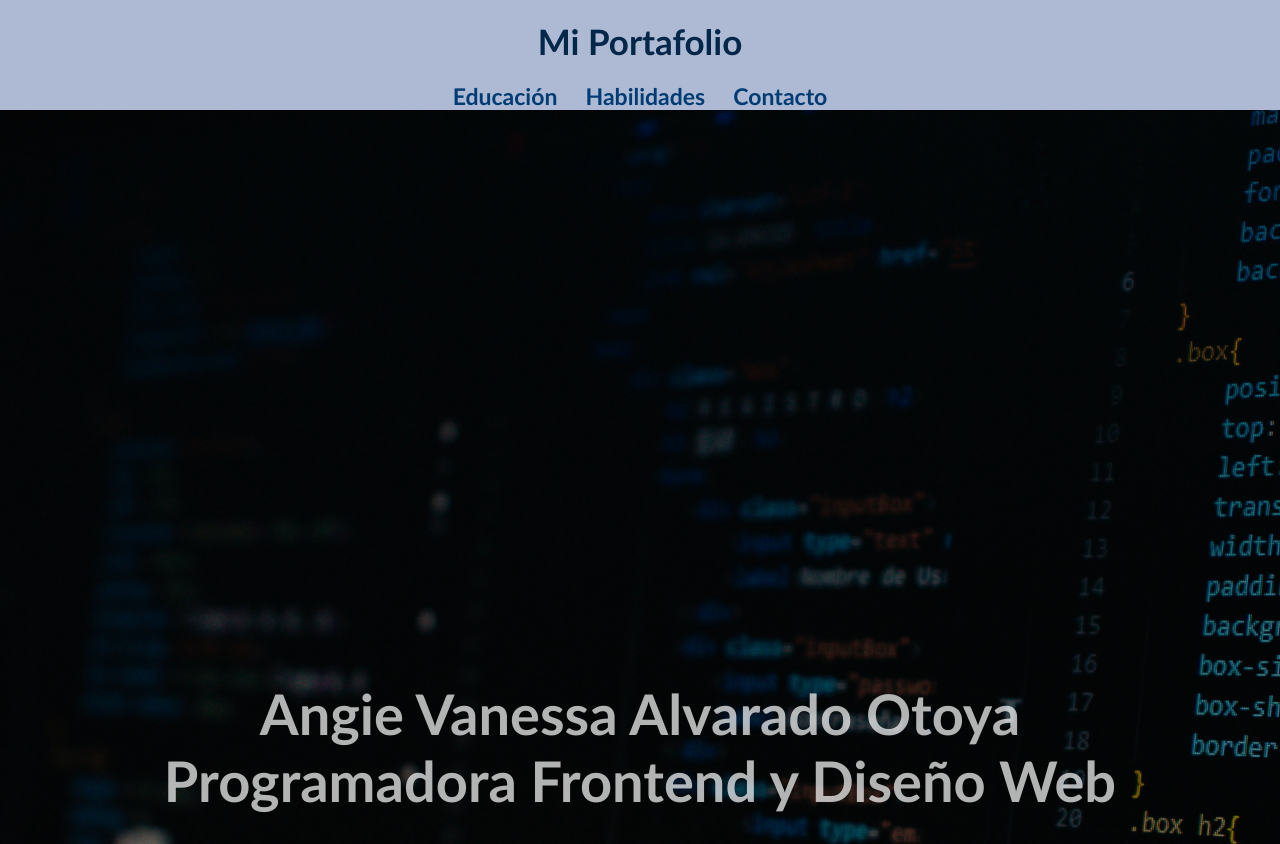
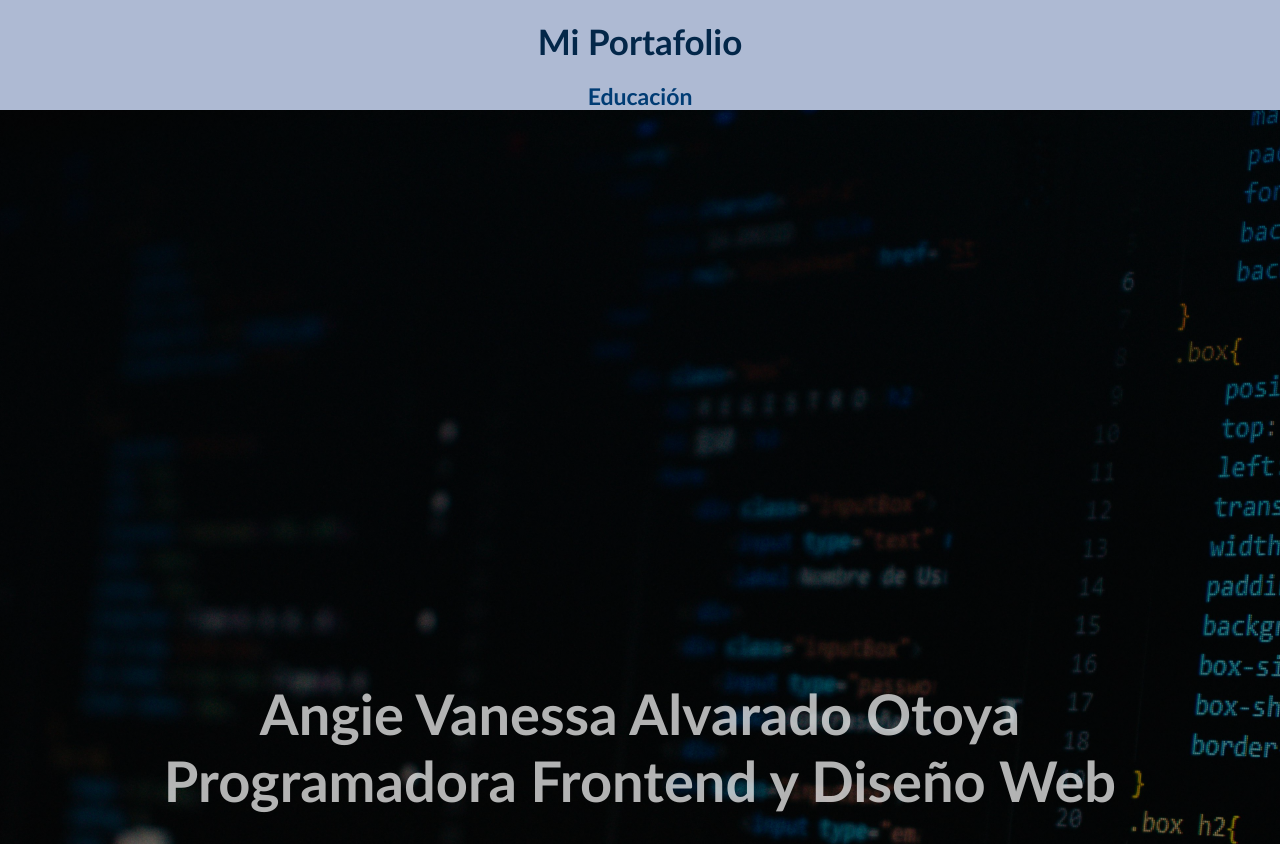
Before and after one commit to AlvaradoAng/Mi-Portafolio, a plain HTML site: page index.html in a window 1280 px wide. Shown: the top 844 px of the page. Drawn offline with Linux system fonts and the light colour scheme.

Commit message:
Update index.html

```diff
--- a/index.html
+++ b/index.html
@@ -13,8 +13,6 @@
             <p class="logo">Mi Portafolio</p>
             <nav>
                 <a href="">Educación</a>
-                <a href="">Habilidades</a>
-                <a href="">Contacto</a>
             </nav>
         </div>
     </header>
```
